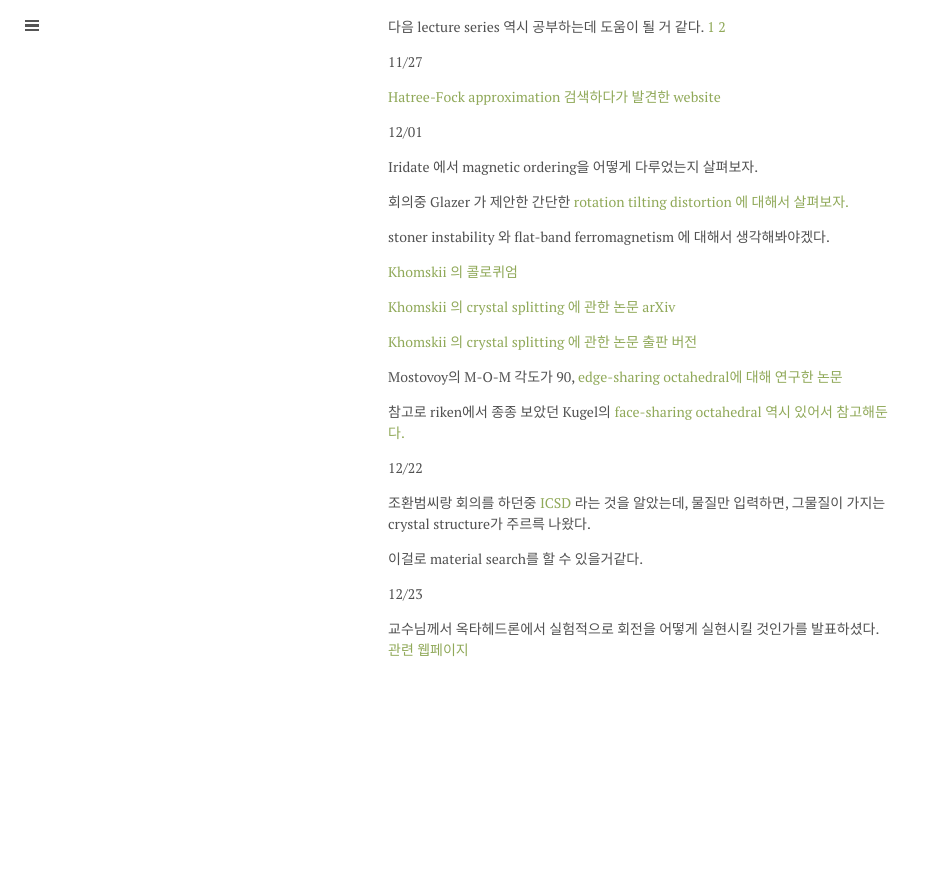
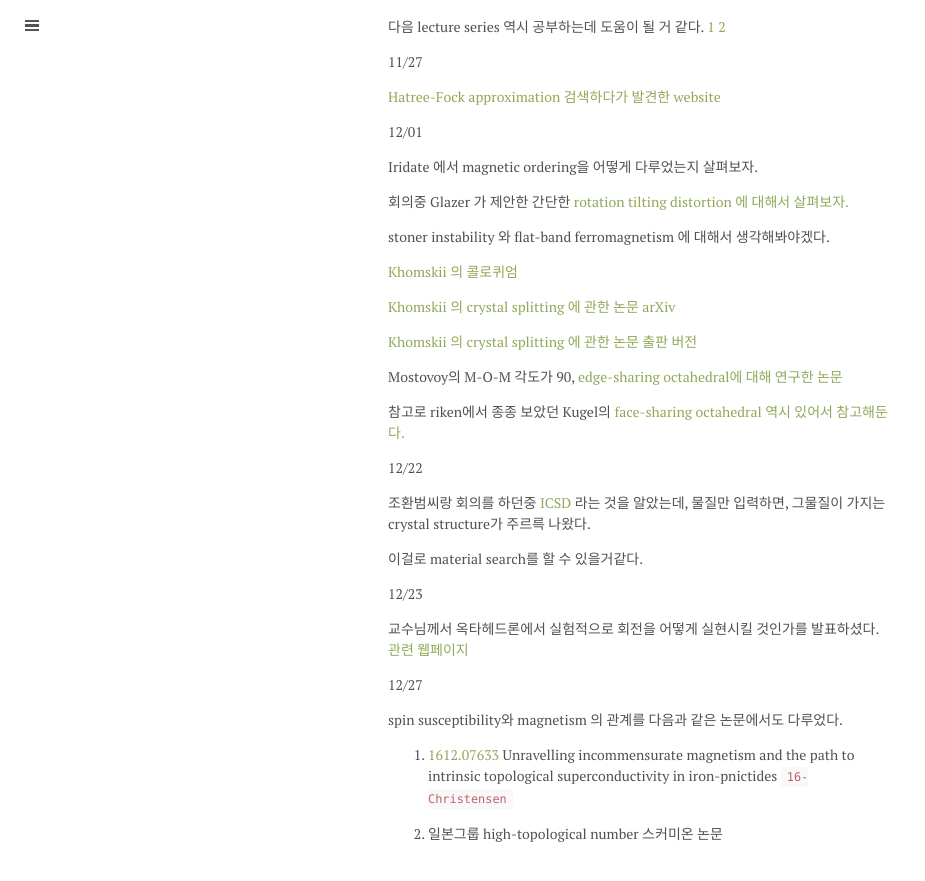
Before and after one commit to qkrwlsghdcjsworlt/work, a Jekyll site: the page built from iridates-note.md, in a window 1280 px wide and 900 px high, scrolled down 4638 px. Shown: the top 881 px of the window, without its empty margins (0-925 px from the left). Built offline with Jekyll 4.4.1, drawn with Linux system fonts in a browser that asks for light colours; formulas are drawn with MathJax 3; before the commit the page ends 5354 px from its top, so only the background shows below that.

Commit message:
“update”

```diff
--- a/iridates-note.md
+++ b/iridates-note.md
@@ -257,3 +257,13 @@ Mostovoy의 M-O-M 각도가 90, [edge-sharing octahedral에 대해 연구한 논
 12/23
 
 교수님께서 옥타헤드론에서 실험적으로 회전을 어떻게 실현시킬 것인가를 발표하셨다. [관련 웹페이지]({{ site.baseurl }}/magnetism/2016/12/23/octahedron-rotation.html)
+
+
+12/27
+
+spin susceptibility와 magnetism 의 관계를 다음과 같은 논문에서도 다루었다.
+
+1. [1612.07633](https://arxiv.org/abs/1612.07633) Unravelling incommensurate magnetism and the path to intrinsic topological
+superconductivity in iron-pnictides `16-Christensen`
+
+2. 일본그룹 high-topological number 스커미온 논문
```
Also changed, not shown: 201612.md (+6 -0 lines).
